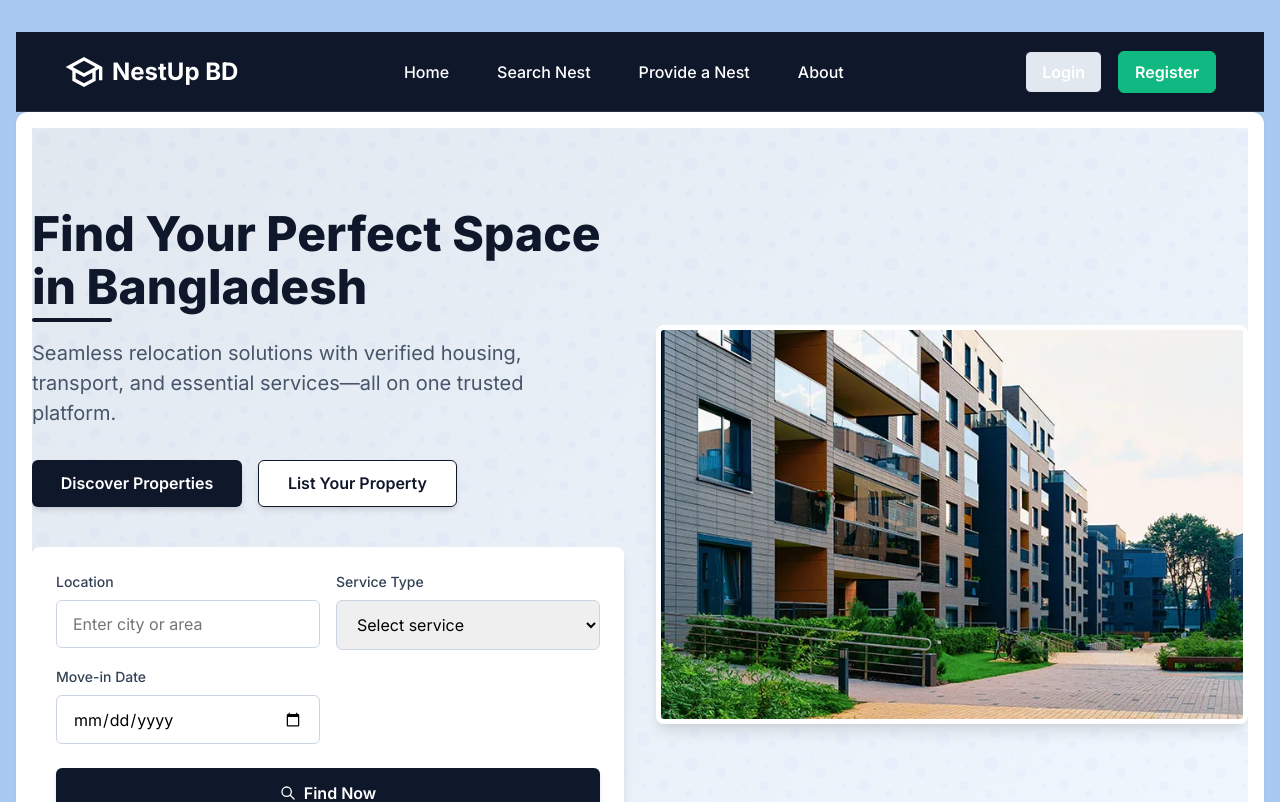
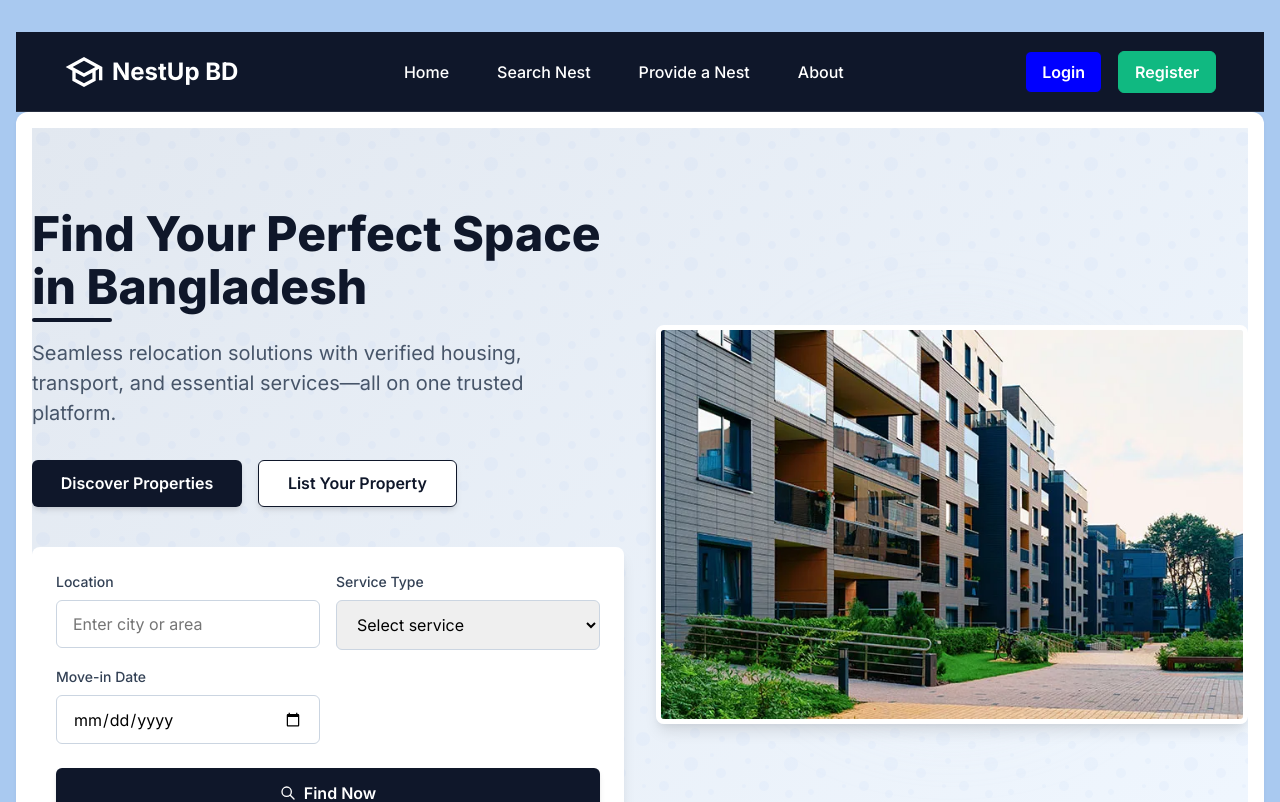
Before and after one commit to A-Piyas-04/NestUp-BD, a React (Vite) app in the folder Project/NestUp BD/: page / in a window 1280 px wide. Shown: the top 802 px of the page. Built offline with nearby package versions, Linux system fonts and the light colour scheme.

Commit message:
login button fix

```diff
--- a/Project/NestUp BD/src/components/Header/Header.css
+++ b/Project/NestUp BD/src/components/Header/Header.css
@@ -207,8 +207,8 @@
 
 /* Color-coded buttons */
 .login-btn {
-  background-color: var(--primary-light);
-  color: var(--primary);
+  background-color: blue;
+  color: #fff;
   border: 1.5px solid var(--primary);
 }
 .login-btn:hover {
```
